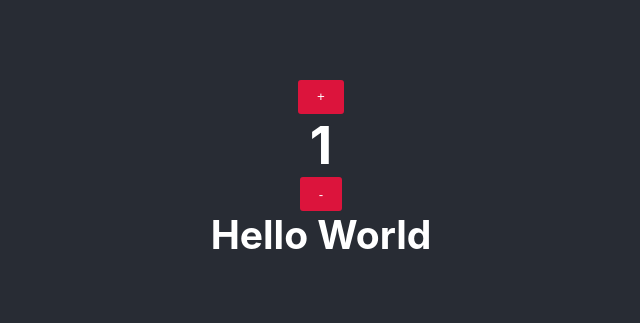
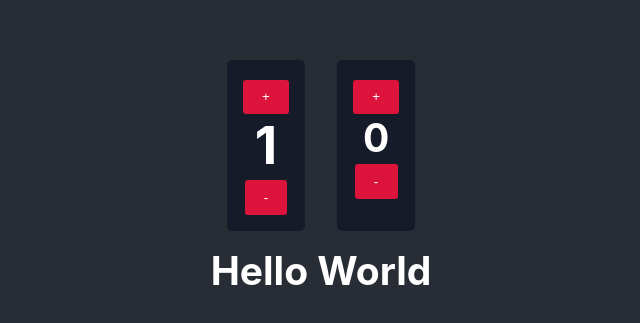
Before and after one commit to usuf-ali/hang-in-hooks, a React (Create React App) app: page / in a window 1280 px wide. Shown: the part 231-554 px from the top of the page, without its empty margins (319-959 px from the left). Built offline with nearby package versions, Linux system fonts and the light colour scheme.

Commit message:
counter 2 added

```diff
--- a/src/App.css
+++ b/src/App.css
@@ -33,6 +33,16 @@ button{
   transition: all .1s ease;
   display: inline-block;
 }
+.btn{
+  display: block;
+  background: #161b2a;
+  margin: 1rem;
+  padding: 1rem;
+  border-radius: 5px;
+}
+.counter{
+  display: flex;
+}
 button:hover{
   transform: translateY(-3px);
 }
--- a/src/App.js
+++ b/src/App.js
@@ -1,27 +1,41 @@
 import { useReducer } from 'react';
 import './App.css';
 
-const initVal = { counter: 1 };
+const initVal = {
+  counter: 1,
+  counter2: 0
+};
 const reducer = (state, action) => {
   switch (action.type) {
     case 'add':
-      return { counter: state.counter + 1 }
+      return { ...state, counter: state.counter + 1 }
     case 'sub':
-      return { counter: state.counter - 1 }
+      return { ...state, counter: state.counter - 1 }
+    case 'add2':
+      return { ...state, counter2: state.counter2 + 2 }
+    case 'sub2':
+      return { ...state, counter2: state.counter2 - 2 }
     default:
       return state;
   }
 };
-
 function App() {
   const [state, dispatch] = useReducer(reducer, initVal);
-
   return (
     <div className="App">
       <header className="App-header">
-        <button onClick={() => dispatch({ type: 'add' })}>+</button>
-        <h1>{state.counter}</h1>
-        <button onClick={() => dispatch({ type: 'sub' })}>-</button>
+        <div className="counter">
+          <div className="btn">
+            <button onClick={() => dispatch({ type: 'add' })}>+</button>
+            <h1>{state.counter}</h1>
+            <button onClick={() => dispatch({ type: 'sub' })}>-</button>
+          </div>
+          <div className="btn">
+            <button onClick={() => dispatch({ type: 'add2' })}>+</button>
+            <h2>{state.counter2}</h2>
+            <button onClick={() => dispatch({ type: 'sub2' })}>-</button>
+          </div>
+        </div>
         <h2>Hello World</h2>
       </header>
     </div>
```
